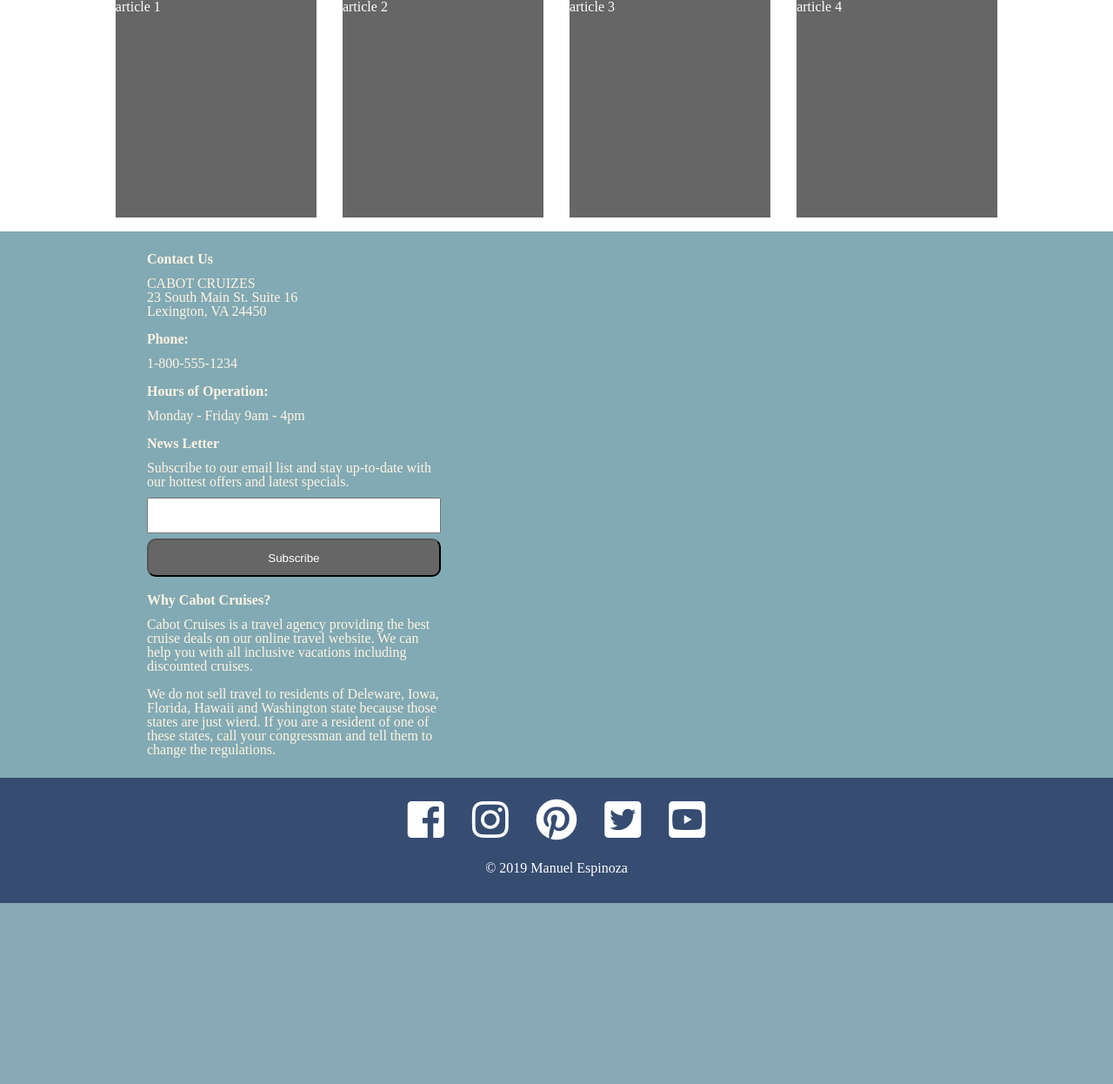
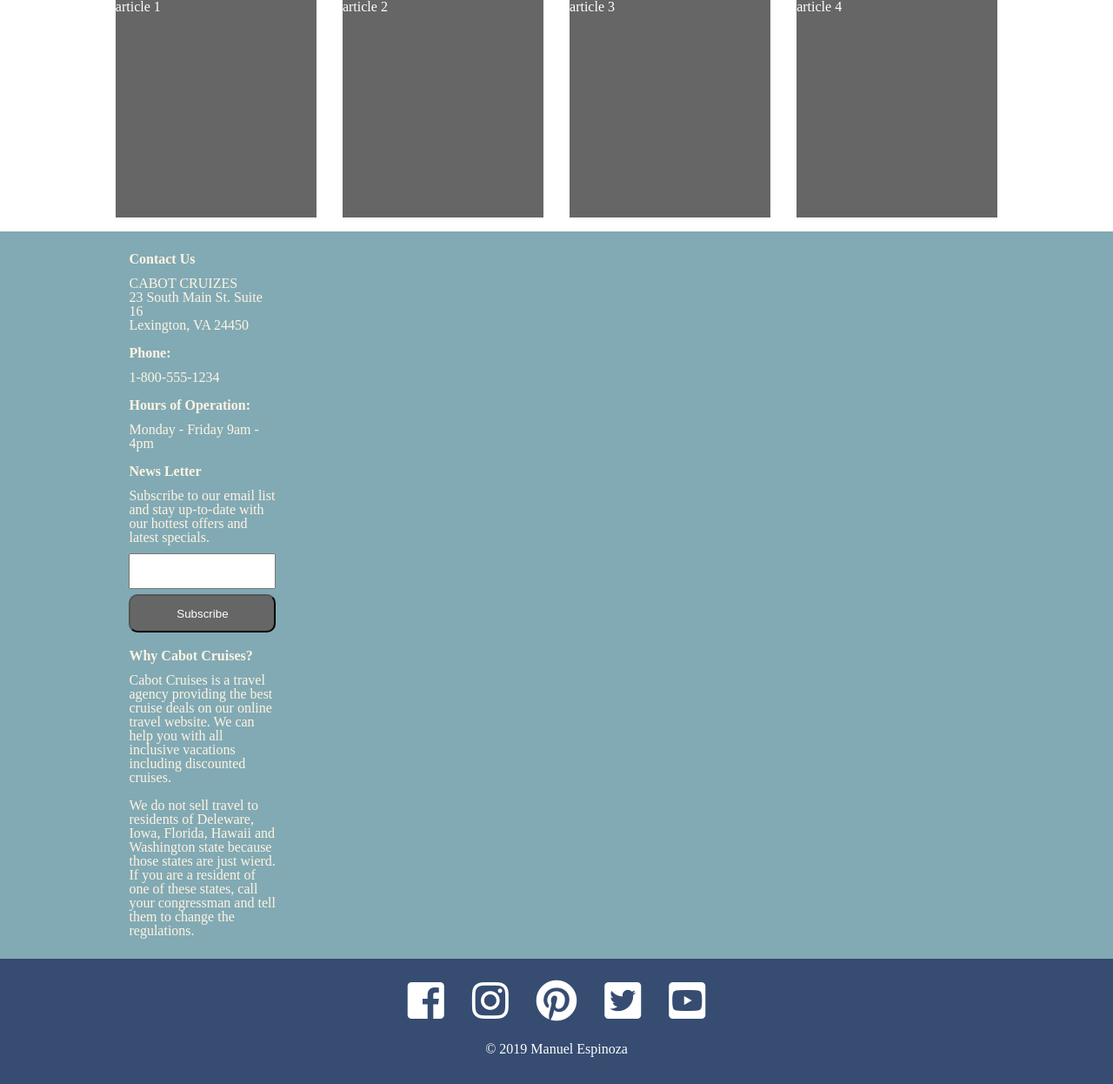
Before and after one commit to manoy96/Content-Management-Systems, a PHP site: page / in a window 1280 px wide. Shown: the part 616-1862 px from the top of the page at 87% size. Before the commit the page ends 1654 px from the top, so only its background shows below. Run offline with PHP 8.4, Linux system fonts and the light colour scheme; some libraries are stand-ins or nearby versions; some web fonts are replaced.

Commit message:
grid updating

```diff
--- a/Unit01HTML5_Template/scss/_medium.scss
+++ b/Unit01HTML5_Template/scss/_medium.scss
@@ -50,11 +50,10 @@
 }
 
 .info {
-    display: grid;
-    grid-template-columns: auto auto;
+    grid-template-columns: 1fr 1fr;
     grid-template-areas:
-      "contact newsletter"
-      "why";
+      "contact  newsletter"
+      "why  why";
 
 }
 
--- a/Unit01HTML5_Template/scss/_small-default.scss
+++ b/Unit01HTML5_Template/scss/_small-default.scss
@@ -205,8 +205,6 @@
       color: $thirdColor;
 
       display: grid;
-      grid-template-columns: auto;
-      grid-template-rows: auto;
       grid-template-areas:
         "contact"
         "newsletter"
```
Also changed, not shown: Unit01HTML5_Template/css/styles.css.
